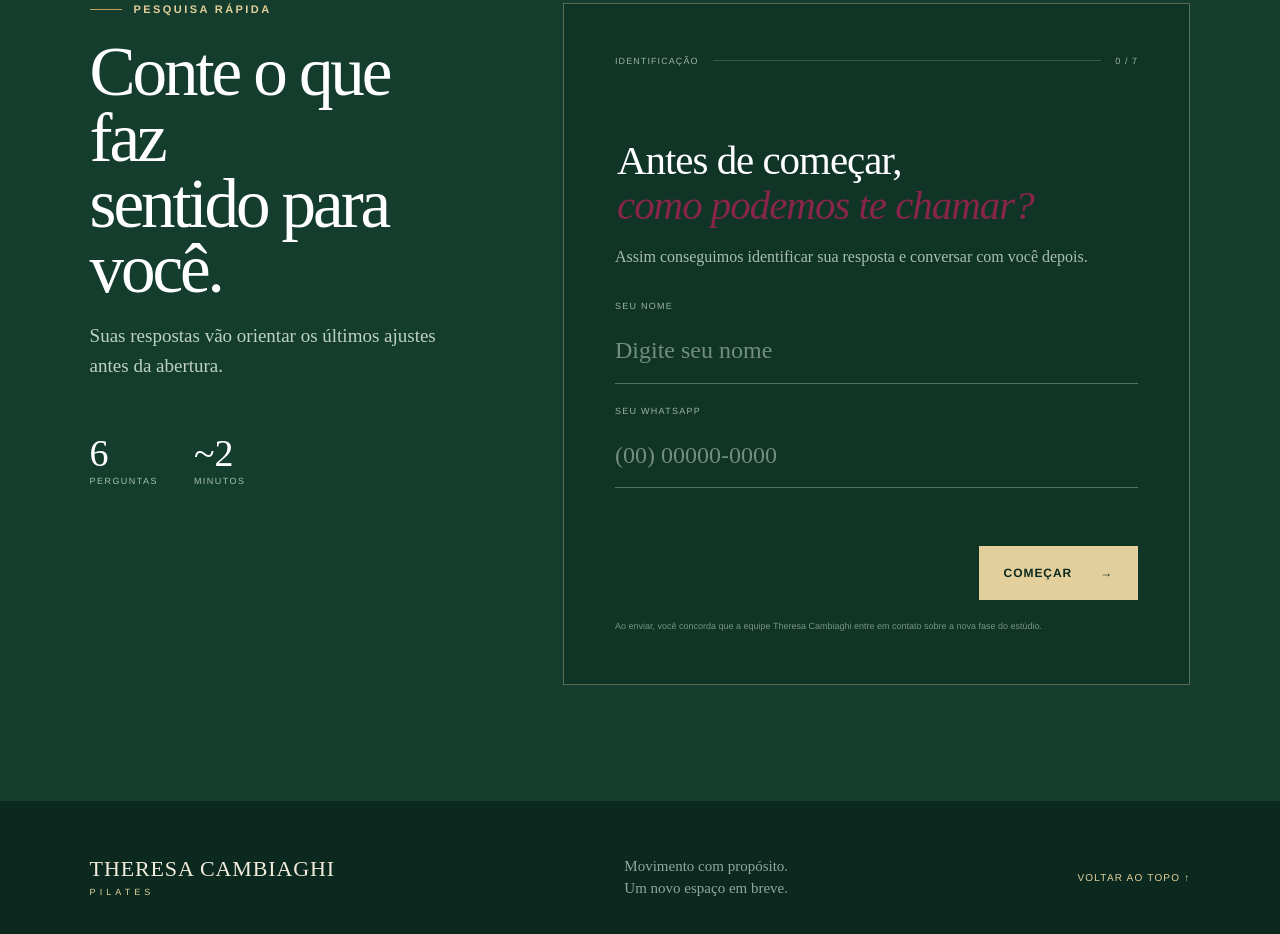
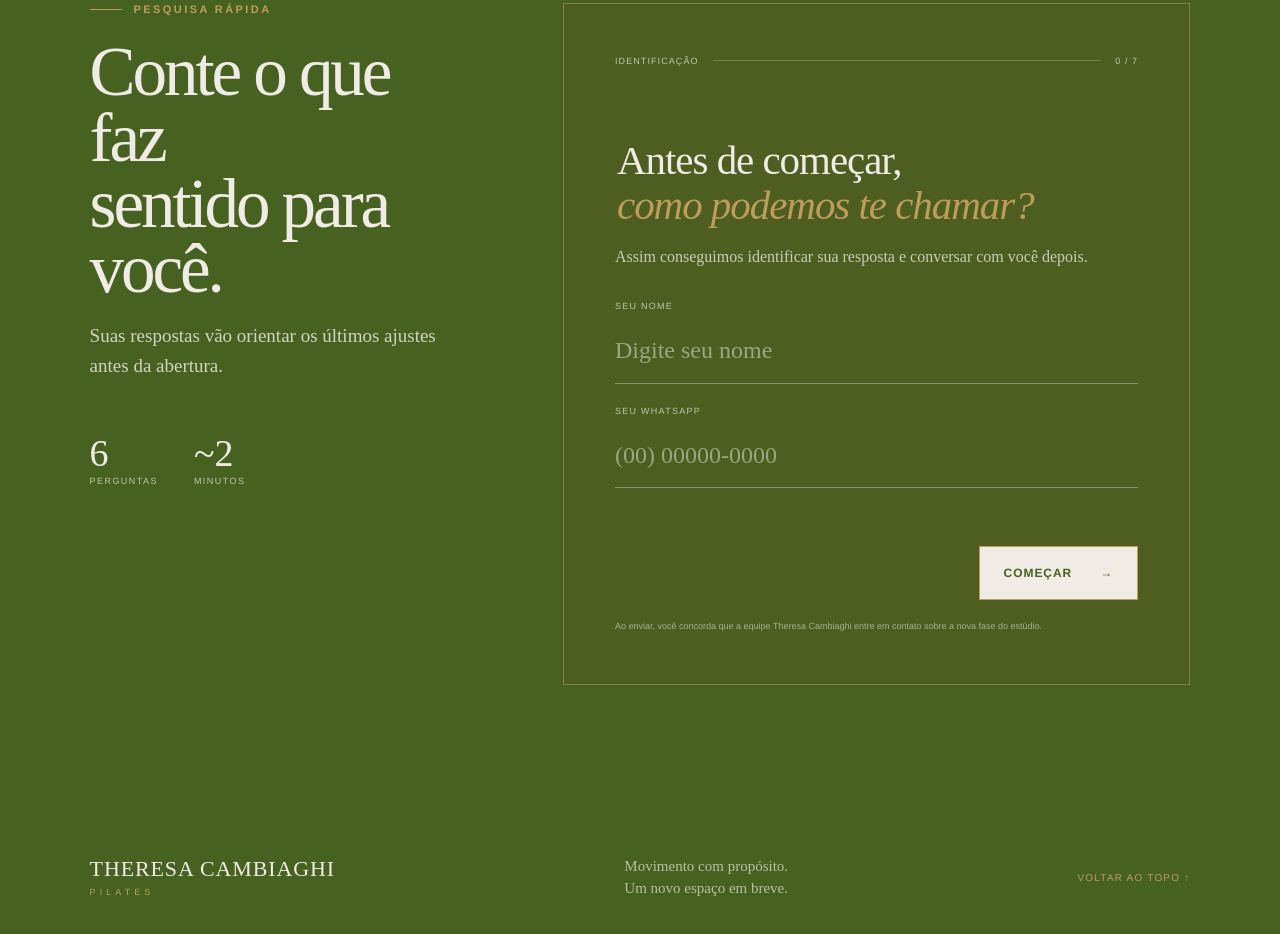
Before and after one commit to theresacambiaghi/LP-Theresa-Cambiaghi, a website: page public/index.html in a window 1280 px wide. Shown: the part 1394-2328 px from the top of the page. Drawn offline with Linux system fonts and the light colour scheme.

Commit message:
fix: apply official Theresa Cambiaghi color palette

```diff
--- a/public/index.html
+++ b/public/index.html
@@ -7,7 +7,7 @@
       name="description"
       content="Theresa Cambiaghi Pilates — um novo estúdio está chegando. Conte para nós como seria a experiência ideal para você."
     />
-    <meta name="theme-color" content="#173f31" />
+    <meta name="theme-color" content="#476220" />
     <meta property="og:title" content="Theresa Cambiaghi Pilates" />
     <meta property="og:description" content="Uma nova fase está em movimento." />
     <meta property="og:image" content="/theresa-cambiaghi-aulao.jpeg" />
--- a/public/styles.css
+++ b/public/styles.css
@@ -1,14 +1,17 @@
 :root {
-  --forest: #143d2d;
-  --forest-deep: #0b291f;
-  --forest-soft: #315b4a;
-  --cream: #f3ecdc;
-  --cream-light: #fbf8ef;
-  --gold: #c5a25a;
-  --gold-light: #e3cf9b;
-  --wine: #87254b;
-  --ink: #15382c;
-  --line: rgba(20, 61, 45, 0.16);
+  --green: #476220;
+  --brown: #754824;
+  --gold: #be9d5b;
+  --beige: #f0ebe5;
+  --forest: var(--green);
+  --forest-deep: var(--green);
+  --forest-soft: var(--green);
+  --cream: var(--beige);
+  --cream-light: var(--beige);
+  --gold-light: var(--gold);
+  --wine: var(--brown);
+  --ink: var(--green);
+  --line: rgba(117, 72, 36, 0.2);
   --serif: Iowan Old Style, Baskerville, "Times New Roman", serif;
   --sans: Avenir Next, Avenir, Montserrat, "Helvetica Neue", sans-serif;
 }
@@ -34,7 +37,7 @@ button { cursor: pointer; }
   left: 10px;
   z-index: 100;
   padding: 10px 14px;
-  color: white;
+  color: var(--beige);
   background: var(--forest);
   transform: translateY(-150%);
 }
@@ -80,7 +83,7 @@ button { cursor: pointer; }
   gap: clamp(48px, 7vw, 110px);
   align-items: center;
   background:
-    radial-gradient(circle at 12% 20%, rgba(197, 162, 90, .15), transparent 27%),
+    radial-gradient(circle at 12% 20%, rgba(190, 157, 91, .2), transparent 27%),
     var(--cream-light);
   overflow: hidden;
 }
@@ -108,7 +111,7 @@ em { color: var(--wine); font-weight: 400; }
 .hero-text {
   max-width: 590px;
   margin: 34px 0 0;
-  color: #496158;
+  color: rgba(71, 98, 32, .82);
   font-family: var(--serif);
   font-size: clamp(18px, 1.5vw, 23px);
   line-height: 1.55;
@@ -136,9 +139,9 @@ em { color: var(--wine); font-weight: 400; }
   outline: 3px solid var(--gold-light);
   outline-offset: 3px;
 }
-.button-primary { color: white; background: var(--forest); }
-.button-primary:hover { background: var(--forest-deep); }
-.time-note { color: #6d796f; font-size: 12px; letter-spacing: .04em; }
+.button-primary { color: var(--beige); background: var(--forest); }
+.button-primary:hover { background: var(--brown); }
+.time-note { color: rgba(71, 98, 32, .72); font-size: 12px; letter-spacing: .04em; }
 .time-note i { display: inline-block; width: 6px; height: 6px; margin-right: 8px; border-radius: 50%; background: var(--wine); }
 .construction-note {
   display: flex;
@@ -150,17 +153,17 @@ em { color: var(--wine); font-weight: 400; }
   gap: 18px;
 }
 .note-number { color: var(--gold); font: italic 18px/1 var(--serif); }
-.construction-note p { margin: 0; color: #65756e; font-size: 12px; line-height: 1.6; letter-spacing: .04em; }
+.construction-note p { margin: 0; color: rgba(71, 98, 32, .72); font-size: 12px; line-height: 1.6; letter-spacing: .04em; }
 .construction-note strong { display: block; margin-bottom: 2px; color: var(--forest); letter-spacing: .14em; text-transform: uppercase; }
 
 .hero-visual { position: relative; justify-self: end; width: min(100%, 580px); }
-.image-frame { position: relative; padding: 14px; border: 1px solid rgba(197, 162, 90, .6); }
+.image-frame { position: relative; padding: 14px; border: 1px solid rgba(190, 157, 91, .75); }
 .image-frame::before {
   position: absolute;
   z-index: 1;
   inset: 14px;
   content: "";
-  background: linear-gradient(180deg, transparent 62%, rgba(9, 34, 25, .28));
+  background: linear-gradient(180deg, transparent 62%, rgba(71, 98, 32, .28));
   pointer-events: none;
 }
 .image-frame img { display: block; width: 100%; height: min(70vh, 760px); object-fit: cover; object-position: 50% 45%; filter: saturate(.88) contrast(.98); }
@@ -171,7 +174,7 @@ em { color: var(--wine); font-weight: 400; }
   display: flex;
   width: 112px;
   height: 112px;
-  color: white;
+  color: var(--beige);
   background: var(--wine);
   align-items: center;
   justify-content: center;
@@ -192,37 +195,38 @@ em { color: var(--wine); font-weight: 400; }
   gap: clamp(30px, 5vw, 80px);
   align-items: end;
 }
-.section-index { margin: 0; color: #857866; font-size: 10px; letter-spacing: .18em; text-transform: uppercase; align-self: start; }
+.section-index { margin: 0; color: rgba(117, 72, 36, .78); font-size: 10px; letter-spacing: .18em; text-transform: uppercase; align-self: start; }
 .invitation h2 { font-size: clamp(48px, 5.5vw, 84px); line-height: .95; }
-.invitation > p:last-child { margin: 0; color: #576961; font-family: var(--serif); font-size: 19px; line-height: 1.6; }
+.invitation > p:last-child { margin: 0; color: rgba(71, 98, 32, .82); font-family: var(--serif); font-size: 19px; line-height: 1.6; }
 
 .quiz-section {
   display: grid;
   padding: clamp(80px, 9vw, 140px) clamp(24px, 7vw, 110px);
-  color: white;
+  color: var(--beige);
   background: var(--forest);
   grid-template-columns: minmax(260px, .65fr) minmax(480px, 1.1fr);
   gap: clamp(50px, 8vw, 130px);
   align-items: start;
 }
+.quiz-section em { color: var(--gold); }
 .eyebrow-light { color: var(--gold-light); }
 .quiz-intro { position: sticky; top: 40px; }
 .quiz-intro h2 { max-width: 520px; font-size: clamp(50px, 5.4vw, 80px); line-height: .95; }
-.quiz-intro > p:not(.eyebrow) { max-width: 390px; color: #bdd0c7; font-family: var(--serif); font-size: 19px; line-height: 1.6; }
+.quiz-intro > p:not(.eyebrow) { max-width: 390px; color: rgba(240, 235, 229, .82); font-family: var(--serif); font-size: 19px; line-height: 1.6; }
 .quiz-meta { display: flex; gap: 36px; margin-top: 52px; }
-.quiz-meta span { color: #a7beb3; font-size: 9px; letter-spacing: .16em; text-transform: uppercase; }
-.quiz-meta b { display: block; margin-bottom: 4px; color: white; font: 38px/1 var(--serif); letter-spacing: 0; }
+.quiz-meta span { color: rgba(240, 235, 229, .72); font-size: 9px; letter-spacing: .16em; text-transform: uppercase; }
+.quiz-meta b { display: block; margin-bottom: 4px; color: var(--beige); font: 38px/1 var(--serif); letter-spacing: 0; }
 
-.quiz-card { min-height: 620px; padding: clamp(28px, 4vw, 58px); border: 1px solid rgba(227, 207, 155, .36); background: rgba(5, 28, 20, .26); }
-.quiz-progress { display: grid; margin-bottom: clamp(42px, 6vw, 72px); color: #9bb1a7; grid-template-columns: auto 1fr auto; gap: 14px; align-items: center; font-size: 9px; letter-spacing: .12em; text-transform: uppercase; }
-.progress-track { height: 1px; background: rgba(255,255,255,.18); }
+.quiz-card { min-height: 620px; padding: clamp(28px, 4vw, 58px); border: 1px solid rgba(190, 157, 91, .52); background: rgba(117, 72, 36, .13); }
+.quiz-progress { display: grid; margin-bottom: clamp(42px, 6vw, 72px); color: rgba(240, 235, 229, .72); grid-template-columns: auto 1fr auto; gap: 14px; align-items: center; font-size: 9px; letter-spacing: .12em; text-transform: uppercase; }
+.progress-track { height: 1px; background: rgba(240, 235, 229, .24); }
 .progress-track div { width: 0; height: 100%; background: var(--gold); transition: width .35s ease; }
 .quiz-step { display: none; min-width: 0; margin: 0; padding: 0; border: 0; animation: step-in .35s ease both; }
 .quiz-step.is-active { display: block; }
 @keyframes step-in { from { opacity: 0; transform: translateX(16px); } }
-.quiz-step legend { width: 100%; margin-bottom: 16px; color: white; font: 400 clamp(30px, 3.2vw, 48px)/1.12 var(--serif); letter-spacing: -.025em; }
+.quiz-step legend { width: 100%; margin-bottom: 16px; color: var(--beige); font: 400 clamp(30px, 3.2vw, 48px)/1.12 var(--serif); letter-spacing: -.025em; }
 .quiz-step legend > span { display: block; margin-bottom: 10px; color: var(--gold); font-size: 15px; letter-spacing: .06em; }
-.question-helper { margin: 0 0 32px; color: #a9beb4; font: 16px/1.5 var(--serif); }
+.question-helper { margin: 0 0 32px; color: rgba(240, 235, 229, .78); font: 16px/1.5 var(--serif); }
 .options-grid { display: grid; grid-template-columns: repeat(2, minmax(0, 1fr)); gap: 12px; }
 .options-grid-compact { grid-template-columns: repeat(2, minmax(0, 1fr)); }
 .options-list { display: grid; gap: 10px; }
@@ -233,50 +237,50 @@ em { color: var(--wine); font-weight: 400; }
   display: flex;
   min-height: 56px;
   padding: 15px 44px 15px 18px;
-  border: 1px solid rgba(255,255,255,.17);
-  color: #e7eee9;
+  border: 1px solid rgba(240, 235, 229, .28);
+  color: var(--beige);
   align-items: center;
   font-size: 13px;
   line-height: 1.35;
   transition: border-color .18s, background-color .18s;
 }
 .option span::after { position: absolute; right: 17px; content: "+"; color: var(--gold-light); font: 20px/1 var(--serif); }
-.option:hover span { border-color: rgba(227, 207, 155, .65); }
-.option input:checked + span { border-color: var(--gold); color: var(--forest-deep); background: var(--gold-light); }
+.option:hover span { border-color: rgba(190, 157, 91, .85); }
+.option input:checked + span { border-color: var(--gold); color: var(--forest); background: var(--beige); }
 .option input:checked + span::after { content: "✓"; color: var(--forest); font: 14px/1 var(--sans); }
 .text-field { display: block; margin-top: 22px; }
-.text-field > span { display: block; margin-bottom: 8px; color: #9bb1a7; font-size: 9px; letter-spacing: .14em; text-transform: uppercase; }
+.text-field > span { display: block; margin-bottom: 8px; color: rgba(240, 235, 229, .72); font-size: 9px; letter-spacing: .14em; text-transform: uppercase; }
 .text-field input, .text-field textarea {
   width: 100%;
   padding: 16px 0;
   border: 0;
-  border-bottom: 1px solid rgba(255,255,255,.3);
+  border-bottom: 1px solid rgba(240, 235, 229, .38);
   border-radius: 0;
   outline: 0;
-  color: white;
+  color: var(--beige);
   background: transparent;
   font: 24px/1.3 var(--serif);
 }
-.text-field textarea { min-height: 160px; padding: 18px; border: 1px solid rgba(255,255,255,.25); resize: vertical; }
-.text-field input::placeholder, .text-field textarea::placeholder { color: #738e81; }
+.text-field textarea { min-height: 160px; padding: 18px; border: 1px solid rgba(240, 235, 229, .34); resize: vertical; }
+.text-field input::placeholder, .text-field textarea::placeholder { color: rgba(240, 235, 229, .5); }
 .honeypot { position: absolute !important; left: -9999px !important; }
-.form-error { min-height: 22px; margin-top: 18px; color: #ffd6d6; font-size: 12px; }
+.form-error { min-height: 22px; margin-top: 18px; color: var(--beige); font-size: 12px; }
 .quiz-actions { display: flex; margin-top: 18px; justify-content: space-between; gap: 12px; }
-.button-gold { color: var(--forest-deep); background: var(--gold-light); margin-left: auto; }
-.button-gold:hover { background: white; }
-.button-ghost { color: white; border-color: rgba(255,255,255,.25); background: transparent; }
+.button-gold { color: var(--forest); border-color: var(--gold); background: var(--beige); margin-left: auto; }
+.button-gold:hover { color: var(--beige); background: var(--brown); }
+.button-ghost { color: var(--beige); border-color: rgba(240, 235, 229, .34); background: transparent; }
 .button:disabled { cursor: wait; opacity: .6; transform: none; }
-.privacy-note { margin: 20px 0 0; color: #779386; font-size: 9px; line-height: 1.5; }
+.privacy-note { margin: 20px 0 0; color: rgba(240, 235, 229, .58); font-size: 9px; line-height: 1.5; }
 .success-state { padding-top: 12px; }
 .success-icon { display: grid; width: 54px; height: 54px; margin-bottom: 40px; color: var(--forest); background: var(--gold-light); place-items: center; border-radius: 50%; }
 .success-state h3 { max-width: 560px; margin: 0 0 22px; font: 400 clamp(38px, 4vw, 58px)/1.05 var(--serif); }
-.success-state > p:not(.eyebrow) { max-width: 480px; color: #b5c9bf; font: 18px/1.6 var(--serif); }
+.success-state > p:not(.eyebrow) { max-width: 480px; color: rgba(240, 235, 229, .8); font: 18px/1.6 var(--serif); }
 .success-state .button { margin: 34px 0 0; }
 
 footer { display: flex; padding: 54px clamp(24px, 7vw, 110px); color: var(--cream); background: var(--forest-deep); align-items: center; justify-content: space-between; gap: 30px; }
 .footer-brand strong { display: block; font: 22px/1 var(--serif); letter-spacing: .04em; text-transform: uppercase; }
 .footer-brand span { display: block; margin-top: 7px; color: var(--gold-light); font-size: 9px; letter-spacing: .45em; text-transform: uppercase; }
-footer p { margin: 0; color: #8ea89b; font: 15px/1.5 var(--serif); }
+footer p { margin: 0; color: rgba(240, 235, 229, .68); font: 15px/1.5 var(--serif); }
 footer a { color: var(--gold-light); font-size: 10px; letter-spacing: .12em; text-decoration: none; text-transform: uppercase; }
 
 @media (max-width: 980px) {
```
Also changed, not shown: README.md, 1 other file.
